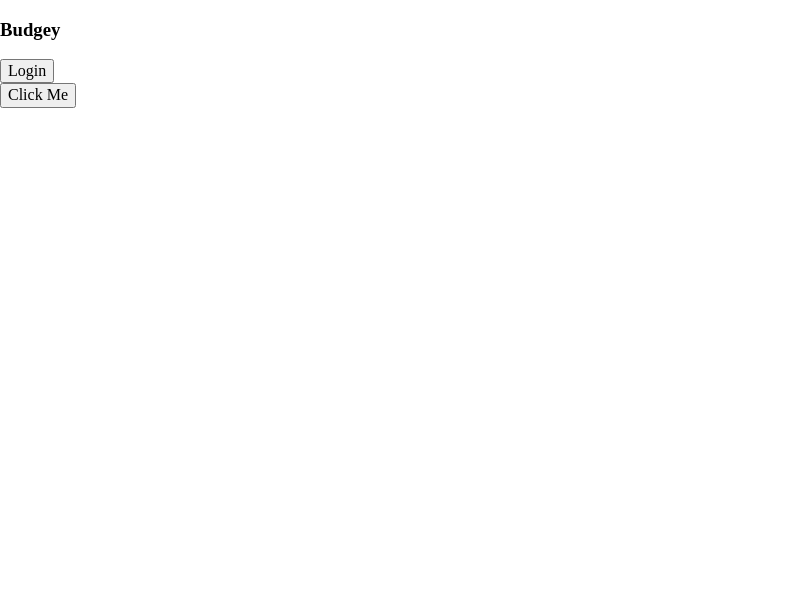
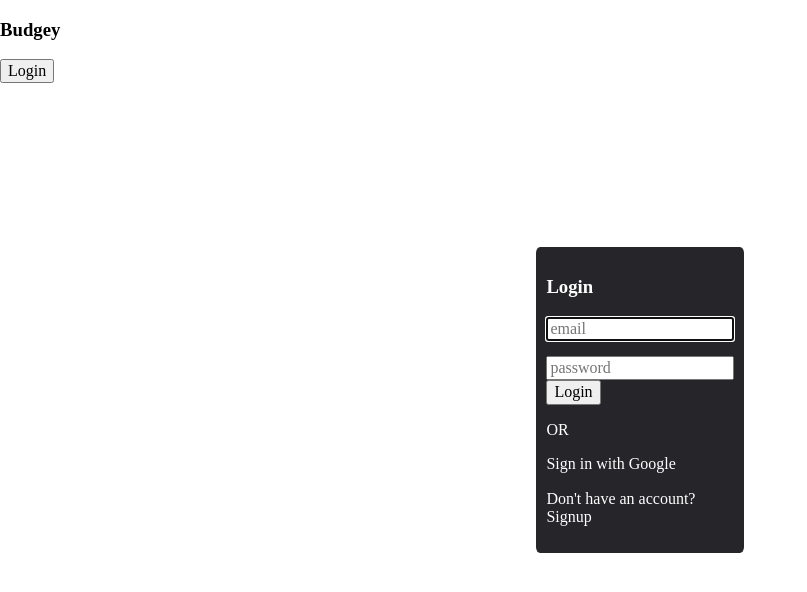
Before and after one commit to brandon509/budget-app, a React (Vite) app in the folder frontend/: page / in a window 1280 px wide. Both pictures are taken after a click on the button "Login". Shown: the top 592 px of the page, without its empty margins (0-807 px from the left). Built offline with nearby package versions, Linux system fonts and the light colour scheme.

Commit message:
worked on logon page

```diff
--- a/frontend/package.json
+++ b/frontend/package.json
@@ -14,7 +14,8 @@
     "react": "^18.2.0",
     "react-dom": "^18.2.0",
     "react-redux": "^8.1.1",
-    "react-router-dom": "^6.14.1"
+    "react-router-dom": "^6.14.1",
+    "reactjs-popup": "^2.0.5"
   },
   "devDependencies": {
     "@types/react": "^18.2.14",
--- a/frontend/src/components/header.jsx
+++ b/frontend/src/components/header.jsx
@@ -1,8 +1,18 @@
+import Popup from 'reactjs-popup'
+import Login from '../components/login'
+
 export default function Header(){
     return(
         <div>
             <h3>Budgey</h3>
-            <button>Login</button>
+            <Popup trigger={<button>Login</button>} modal>
+                {close => (
+                    <button className="close" onClick={close}>
+                        &times
+                    </button>
+                )}
+                <Login />
+            </Popup>
         </div>
     )
 }
--- a/frontend/src/components/login.jsx
+++ b/frontend/src/components/login.jsx
@@ -1,17 +1,15 @@
-export default function Login({ dis }){
+export default function Login(){
     return(
-        <div>
-            {dis &&
-            <div>
-                <button>x</button>
-                <form>
+        <div className="login-window">
+            <h3>Login</h3>
+            <form className='login'>
                 <input type="email" placeholder="email"></input>
                 <input type="password" placeholder="password"></input>
             </form>
+            <button>Login</button>
             <p>OR</p>
             <p>Sign in with Google</p>
             <p>Don't have an account? Signup</p>
-            </div>}
         </div>
     )
 
--- /dev/null
+++ b/frontend/src/main.css
@@ -0,0 +1,12 @@
+.login{
+    display: flex;
+    flex-direction: column;
+    gap: 15px;
+}
+
+.login-window{
+    background: rgb(38, 37, 41);
+    color: white;
+    border-radius: 2%;
+    padding: 5%
+}
--- a/frontend/src/main.jsx
+++ b/frontend/src/main.jsx
@@ -15,6 +15,7 @@ import { Provider } from 'react-redux'
 import { store } from './app/store'
 import App from './App'
 import './normalize.css'
+import './main.css'
 
 const container = document.getElementById('root')
 const root = createRoot(container)
--- a/frontend/src/pages/home.jsx
+++ b/frontend/src/pages/home.jsx
@@ -10,9 +10,7 @@ export default function Home(){
 
     return(
         <div>
-            <button onClick={handleClick}>Click Me</button>
-            {/* {display && <Login />} */}
-            <Login dis={display}/>
+        <p></p>
         </div>
     )
 }
```
Also changed, not shown: 1 other file (tests, documents, lock files or other folders). Lines whose indentation alone changed are shown as unchanged.
